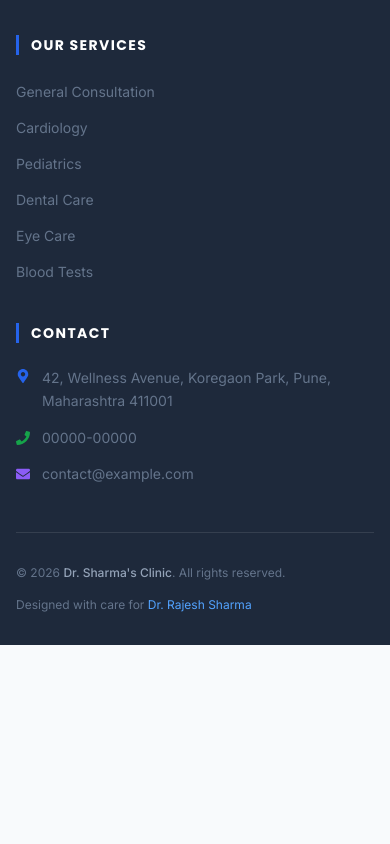
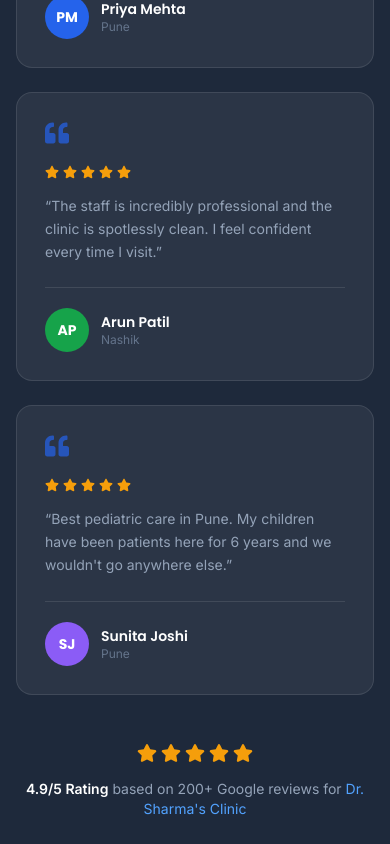
Before and after one commit to NIHHHHHHHHHHH/Dr-Sharma-Clinic, a Next.js app: page / in a window 390 px wide. Shown: the part 7120-7964 px from the top of the page. Before the commit the page ends 7765 px from the top, so only its background shows below. Built offline with nearby package versions, Linux system fonts and the light colour scheme.

Commit message:
feat: add testimonials section with data

```diff
--- a/app/page.js
+++ b/app/page.js
@@ -6,6 +6,7 @@ import Services from "@/components/Services";
 import Footer from "@/components/Footer";
 import About from "@/components/About";
 import WhyUs from "@/components/WhyUs";
+import Testimonials from "@/components/Testimonials";
 
 export default function Home() {
   return (
@@ -16,6 +17,7 @@ export default function Home() {
       <Services />
       <About />
       <WhyUs />
+      <Testimonials />
       <Footer />
     </main>
   );
--- /dev/null
+++ b/components/Testimonials.jsx
@@ -0,0 +1,81 @@
+"use client";
+
+import { useRef } from "react";
+import { motion, useInView } from "framer-motion";
+import { FaStar, FaQuoteLeft } from "react-icons/fa";
+import { testimonials, clinicInfo } from "@/data/clinicData";
+import SectionHeader from "./SectionHeader";
+
+const containerVariants = { hidden: {}, visible: { transition: { staggerChildren: 0.15 } } };
+const cardVariants = {
+  hidden: { y: 40, opacity: 0 },
+  visible: { y: 0, opacity: 1, transition: { duration: 0.6, ease: "easeOut" } },
+};
+
+const avatarColors = ["bg-primary", "bg-secondary", "bg-purple"];
+
+export default function Testimonials() {
+  const ref = useRef(null);
+  const isInView = useInView(ref, { once: true, margin: "-80px" });
+
+  return (
+    <section id="testimonials" className="section-padding bg-dark-bg relative overflow-hidden"
+      aria-labelledby="testimonials-heading">
+      <div aria-hidden="true" className="absolute top-0 left-1/2 w-200 h-100 -translate-x-1/2 -translate-y-1/2 rounded-full bg-primary opacity-[0.04] blur-3xl pointer-events-none" />
+
+      <div className="relative z-10 max-w-7xl mx-auto px-4 sm:px-6 lg:px-8">
+        <motion.div initial={{ y: 30, opacity: 0 }} whileInView={{ y: 0, opacity: 1 }}
+          viewport={{ once: true }} transition={{ duration: 0.6 }}>
+          <SectionHeader
+            dark
+            badge="Patient Stories"
+            title={<>What Our Patients <span className="text-blue-400">Say About Us</span></>}
+            subtitle="Real stories from real patients. Their trust is our greatest achievement."
+          />
+        </motion.div>
+
+        <motion.div ref={ref} variants={containerVariants} initial="hidden"
+          animate={isInView ? "visible" : "hidden"}
+          className="grid grid-cols-1 md:grid-cols-3 gap-6 lg:gap-8">
+          {testimonials.map((t, index) => (
+            <motion.article key={t.id} variants={cardVariants}
+              whileHover={{ y: -5, transition: { duration: 0.2 } }}
+              className="flex flex-col rounded-2xl p-7 bg-dark-surface border border-dark-border">
+              <FaQuoteLeft className="text-primary text-2xl mb-5 opacity-70" />
+              <div className="flex gap-1 mb-4" aria-label={`${t.rating} out of 5 stars`}>
+                {Array.from({ length: t.rating }).map((_, i) => (
+                  <FaStar key={i} className="text-warning text-sm" />
+                ))}
+              </div>
+              <blockquote className="text-dark-muted text-sm leading-relaxed flex-1 mb-6">
+                &ldquo;{t.quote}&rdquo;
+              </blockquote>
+              <footer className="flex items-center gap-3 pt-5 border-t border-dark-border">
+                <div className={`w-11 h-11 rounded-full flex items-center justify-center font-heading font-bold text-sm shrink-0 text-white ${avatarColors[index]}`}
+                  aria-hidden="true">
+                  {t.initials}
+                </div>
+                <div>
+                  <p className="font-semibold font-heading text-sm text-dark-text">{t.name}</p>
+                  <p className="text-dark-faint text-xs">{t.city}</p>
+                </div>
+              </footer>
+            </motion.article>
+          ))}
+        </motion.div>
+
+        <motion.div initial={{ y: 20, opacity: 0 }} whileInView={{ y: 0, opacity: 1 }}
+          viewport={{ once: true }} transition={{ delay: 0.4 }}
+          className="mt-12 flex flex-col sm:flex-row items-center justify-center gap-4 text-center">
+          <div className="flex gap-1">
+            {[1,2,3,4,5].map((i) => <FaStar key={i} className="text-warning text-xl" />)}
+          </div>
+          <p className="text-dark-muted text-sm">
+            <strong className="text-dark-text">4.9/5 Rating</strong> based on 200+ Google reviews for{" "}
+            <span className="text-blue-400">{clinicInfo.nameFull}</span>
+          </p>
+        </motion.div>
+      </div>
+    </section>
+  );
+}
--- a/data/clinicData.js
+++ b/data/clinicData.js
@@ -114,6 +114,36 @@ export const whyUs = [
 ];
 
 
+export const testimonials = [
+  {
+    id: 1,
+    quote:
+      "Dr. Sharma diagnosed my condition when three other doctors couldn't. Truly exceptional expertise and genuine care.",
+    name: "Priya Mehta",
+    city: "Pune",
+    rating: 5,
+    initials: "PM",
+  },
+  {
+    id: 2,
+    quote:
+      "The staff is incredibly professional and the clinic is spotlessly clean. I feel confident every time I visit.",
+    name: "Arun Patil",
+    city: "Nashik",
+    rating: 5,
+    initials: "AP",
+  },
+  {
+    id: 3,
+    quote:
+      "Best pediatric care in Pune. My children have been patients here for 6 years and we wouldn't go anywhere else.",
+    name: "Sunita Joshi",
+    city: "Pune",
+    rating: 5,
+    initials: "SJ",
+  },
+];
+
 export const serviceOptions = [
   "General Consultation",
   "Cardiology",
```
